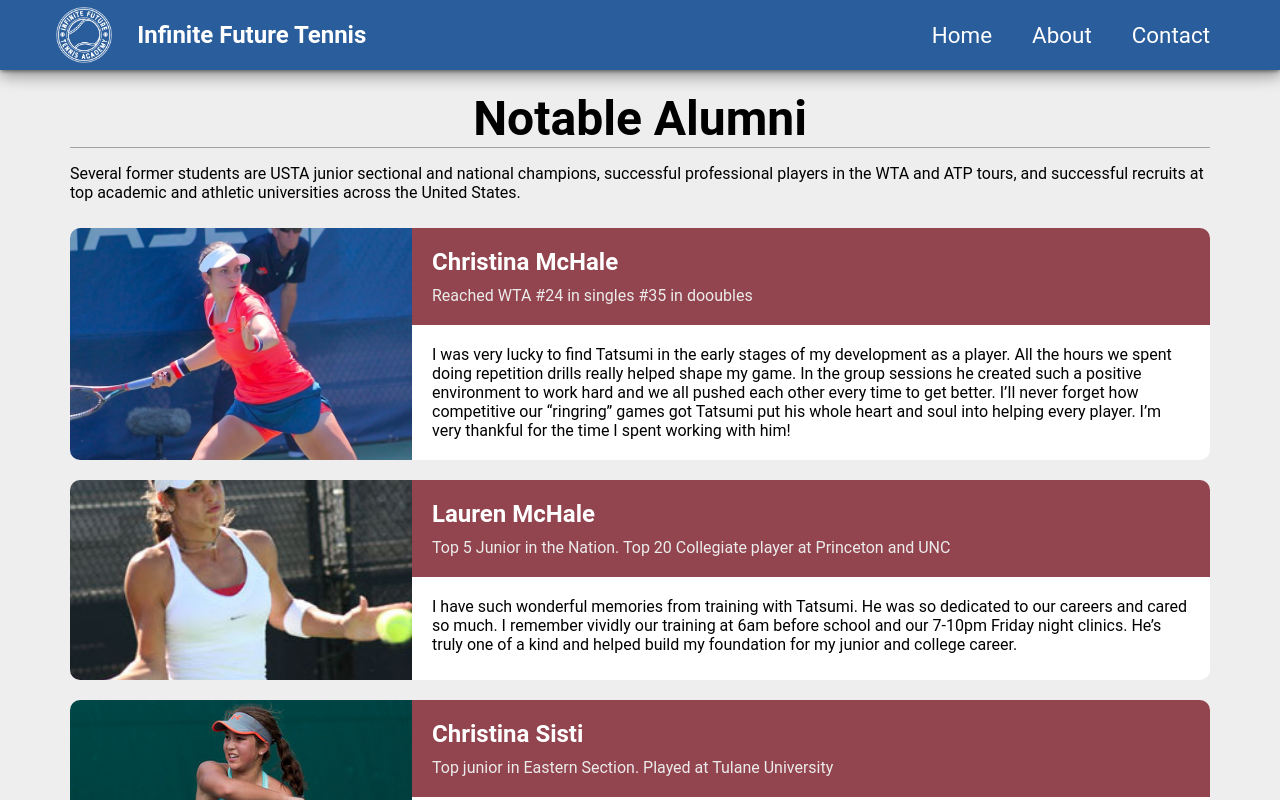
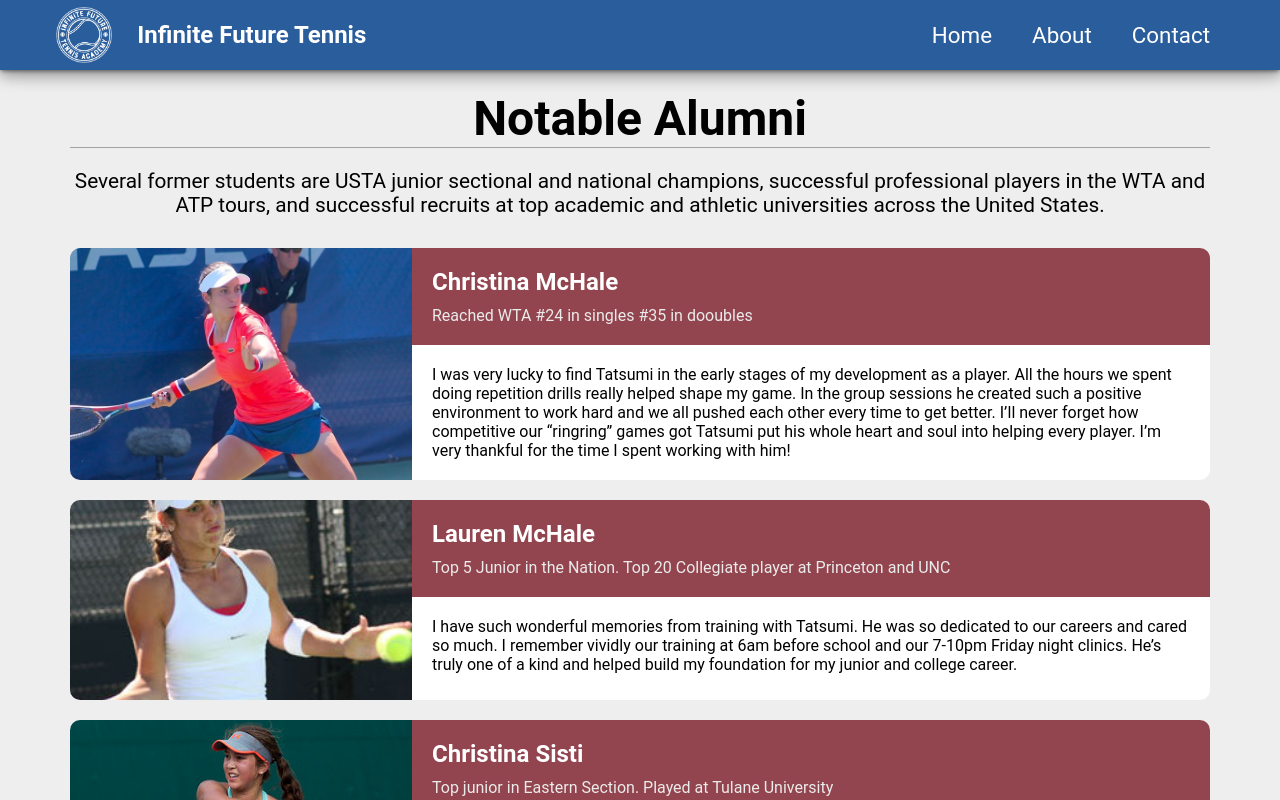
Before and after one commit to rlugtu/infinitetennis, a Next.js app: page /alumni in a window 1280 px wide. Shown: the top 800 px of the page. Built offline with nearby package versions, Linux system fonts and the light colour scheme.

Commit message:
updated alumni page

```diff
--- a/components/modulecss/Alumni.module.css
+++ b/components/modulecss/Alumni.module.css
@@ -18,6 +18,10 @@
   font-size: 3rem;
   margin: 0;
   border-bottom: 1px solid rgb(162, 162, 162);
+}
+.pageDescription {
+  text-align: center;
+  font-size: 1.3rem;
 }
 .playerContainer {
   display: flex;
--- a/pages/alumni.tsx
+++ b/pages/alumni.tsx
@@ -9,7 +9,7 @@ const Alumni = () => {
             <Navbar />
                 <div className={styles.contentContainer}>
                     <h1 className={styles.pageHeader}>Notable Alumni</h1>
-                    <p>Several former students are USTA junior sectional and national champions, successful professional players in the WTA and ATP tours, and successful recruits at top academic and athletic universities across the United States.</p>
+                    <p className={styles.pageDescription}>Several former students are USTA junior sectional and national champions, successful professional players in the WTA and ATP tours, and successful recruits at top academic and athletic universities across the United States.</p>
                     {Bios.alumni.map((player,i) => (
                         <Prospects
                             {...player}
```
